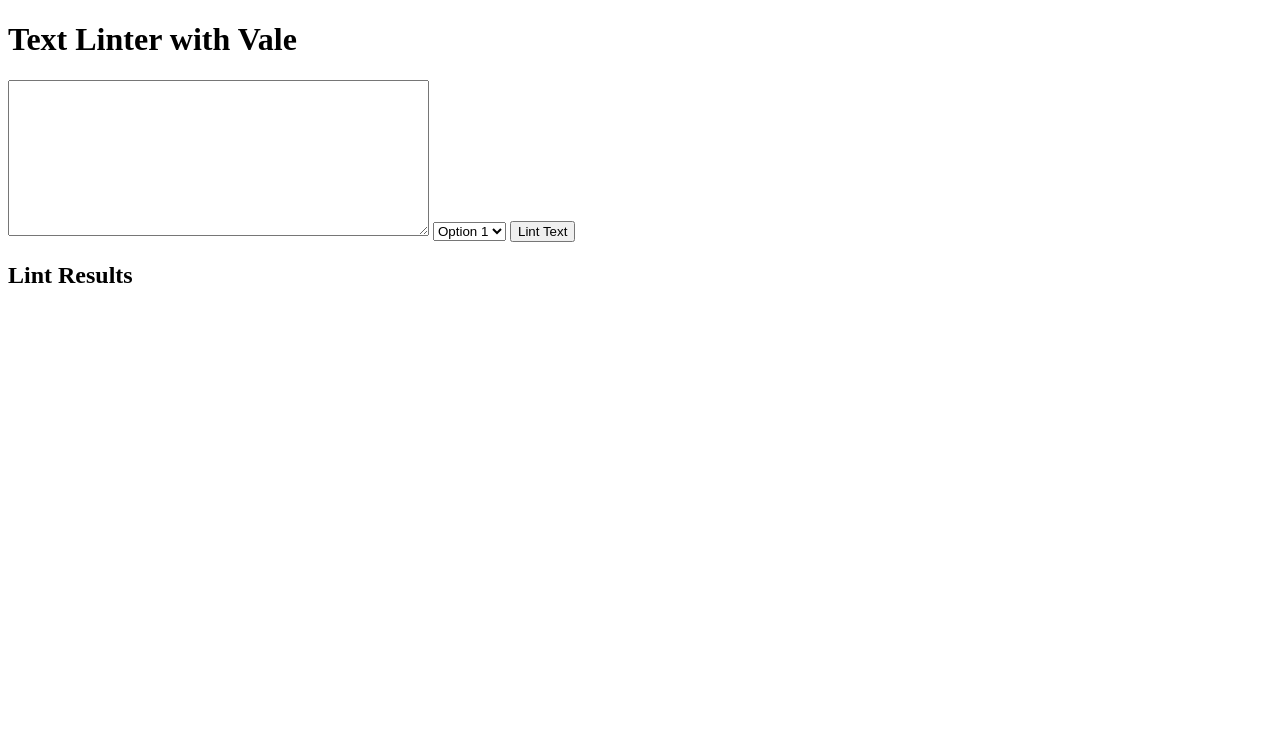
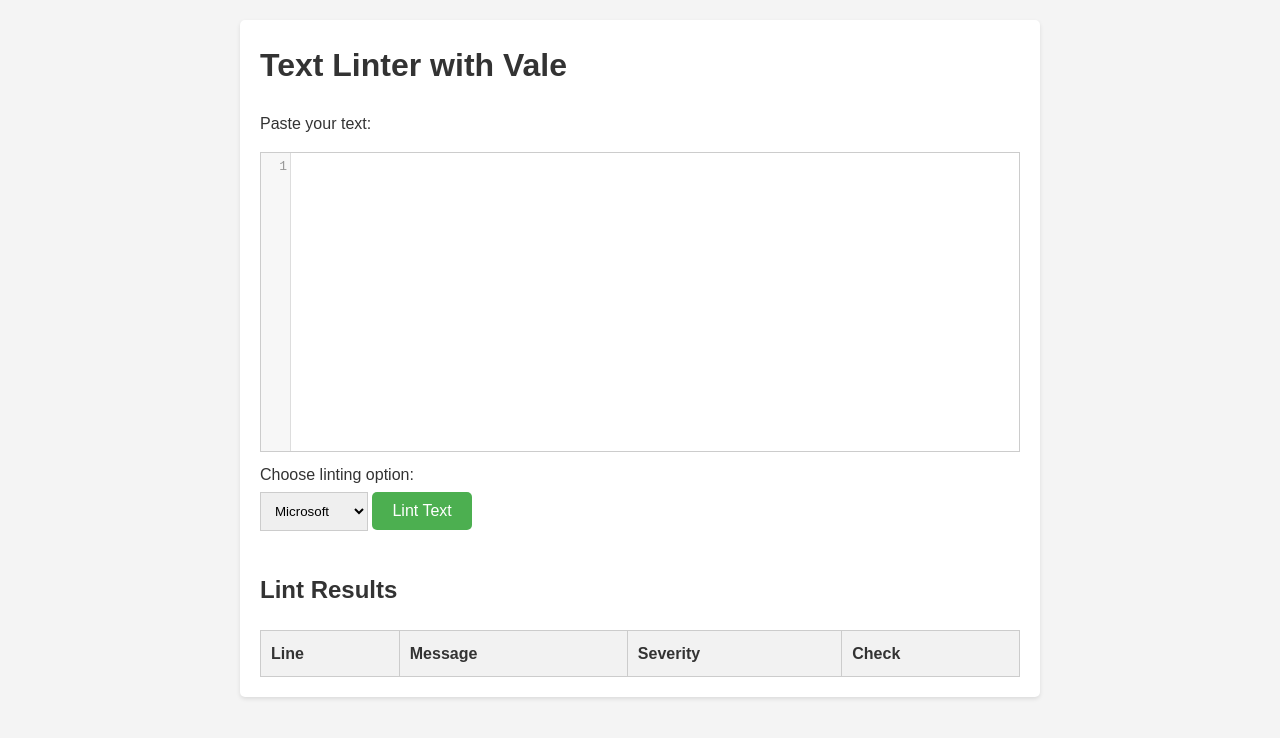
Before and after one commit to heitortsergent/vale-online-editor, a website: page public/index.html in a window 1280 px wide. Drawn offline with nearby package versions, Linux system fonts and the light colour scheme.

Commit message:
Update app

```diff
--- a/public/index.html
+++ b/public/index.html
@@ -5,21 +5,47 @@
     <meta name="viewport" content="width=device-width, initial-scale=1.0">
     <title>Text Linter with Vale</title>
     <link rel="stylesheet" href="style.css">
+    <!-- CodeMirror CSS -->
+    <link rel="stylesheet" href="https://cdnjs.cloudflare.com/ajax/libs/codemirror/5.63.3/codemirror.min.css" />
+
+    <!-- CodeMirror JavaScript -->
+    <script src="https://cdnjs.cloudflare.com/ajax/libs/codemirror/5.63.3/codemirror.min.js"></script>
 </head>
 <body>
+    <div class="container">
         <h1>Text Linter with Vale</h1>
         <form id="lint-form">
-        <textarea id="text-input" rows="10" cols="50"></textarea>
+            <label for="text-input">Paste your text:</label>
+            <div id="text-input"></div>
+            <label for="lint-options">Choose linting option:</label>
             <select id="lint-options">
-            <option value="option1">Option 1</option>
-            <option value="option2">Option 2</option>
-            <option value="option3">Option 3</option>
+                <option value="microsoft">Microsoft</option>
+                <option value="google">Google</option>
+                <option value="hugo">Hugo</option>
+                <option value="joblint">Joblint</option>
+                <option value="proselint">proselint</option>
+                <option value="readability">Readability</option>
+                <option value="redhat">RedHat</option>
+                <option value="vale">Vale</option>
+                <option value="write-good">write-good</option>
+                <option value="alex">alex</option>
             </select>
             <button type="submit">Lint Text</button>
         </form>
         <div id="output">
             <h2>Lint Results</h2>
-        <ul id="lint-results"></ul>
+            <table id="lint-results">
+                <thead>
+                    <tr>
+                        <th>Line</th>
+                        <th>Message</th>
+                        <th>Severity</th>
+                        <th>Check</th>
+                    </tr>
+                </thead>
+                <tbody></tbody>
+            </table>
+        </div>
     </div>
     <script src="script.js"></script>
 </body>
--- a/public/script.js
+++ b/public/script.js
@@ -1,7 +1,16 @@
+const codeMirrorOptions = {
+    lineNumbers: true, // Enable line numbers
+    lineWrapping: true, // Enable line wrapping
+    mode: 'text/plain', // Set the mode to plain text
+  };
+
+const textInput = CodeMirror(document.getElementById('text-input'), codeMirrorOptions);
+
+
 document.getElementById('lint-form').addEventListener('submit', async (e) => {
     e.preventDefault();
 
-    const text = document.getElementById('text-input').value;
+    const text = textInput.getValue();
     const option = document.getElementById('lint-options').value;
 
     const response = await fetch('/lint', {
@@ -10,17 +19,37 @@
       body: JSON.stringify({ text, option }),
     });
 
-    const lintErrors = await response.json();
-    console.log('lintErrors:');
-    console.log(lintErrors);
-    const lintResultsElement = document.getElementById('lint-results');
+    const lintOutput = await response.json();
+    const lintResultsElement = document.getElementById('lint-results').querySelector('tbody');
     lintResultsElement.innerHTML = '';
 
-    if(Array.isArray(lintErrors)) {
-        lintErrors.forEach((error) => {
-            const listItem = document.createElement('li');
-            listItem.textContent = error;
-            lintResultsElement.appendChild(listItem);
-          });
+    if(Object.keys(lintOutput).length === 0) {
+      const noErrorsMessage = document.createElement('p');
+      noErrorsMessage.textContent = 'No errors found!';
+      lintResultsElement.appendChild(noErrorsMessage);
+    } else {
+      Object.values(lintOutput).forEach((fileErrors) => {
+        fileErrors.forEach((error) => {
+            const tableRow = document.createElement('tr');
+
+            const lineCell = document.createElement('td');
+            lineCell.textContent = error.Line;
+            tableRow.appendChild(lineCell);
+
+            const messageCell = document.createElement('td');
+            messageCell.textContent = error.Message;
+            tableRow.appendChild(messageCell);
+
+            const severityCell = document.createElement('td');
+            severityCell.textContent = error.Severity;
+            tableRow.appendChild(severityCell);
+
+            const checkCell = document.createElement('td');
+            checkCell.textContent = error.Check;
+            tableRow.appendChild(checkCell);
+
+            lintResultsElement.appendChild(tableRow);
+        });
+      });
     }
   });
--- a/public/style.css
+++ b/public/style.css
@@ -0,0 +1,100 @@
+* {
+  box-sizing: border-box;
+  margin: 0;
+  padding: 0;
+}
+
+body {
+  font-family: Arial, sans-serif;
+  line-height: 1.6;
+  background-color: #f4f4f4;
+  color: #333;
+  padding: 20px;
+}
+
+.container {
+  max-width: 800px;
+  margin: 0 auto;
+  background-color: #fff;
+  padding: 20px;
+  border-radius: 5px;
+  box-shadow: 0 2px 4px rgba(0, 0, 0, 0.1);
+}
+
+h1,
+h2 {
+  margin-bottom: 20px;
+}
+
+label {
+  display: block;
+  margin-bottom: 5px;
+}
+
+textarea {
+  width: 100%;
+  padding: 10px;
+  margin-bottom: 20px;
+  border: 1px solid #ccc;
+  resize: vertical;
+}
+
+select {
+  padding: 10px;
+  margin-bottom: 20px;
+  border: 1px solid #ccc;
+}
+
+button {
+  display: inline-block;
+  background-color: #4caf50;
+  color: #fff;
+  padding: 10px 20px;
+  cursor: pointer;
+  border: none;
+  border-radius: 5px;
+  font-size: 16px;
+  text-align: center;
+  text-decoration: none;
+  transition-duration: 0.4s;
+}
+
+button:hover {
+  background-color: #45a049;
+}
+
+#output {
+  margin-top: 20px;
+}
+
+table {
+  width: 100%;
+  border-collapse: collapse;
+  margin-top: 20px;
+}
+
+table,
+th,
+td {
+  border: 1px solid #ccc;
+}
+
+th,
+td {
+  padding: 10px;
+  text-align: left;
+}
+
+th {
+  background-color: #f2f2f2;
+}
+
+.CodeMirror {
+  height: auto;
+  font-family: monospace;
+  border: 1px solid #ccc;
+}
+
+#text-input {
+  padding: 10px 0px 10px 0px;
+}
```
Also changed, not shown: server.js (+24 -23 lines). Lines whose indentation alone changed are shown as unchanged.
